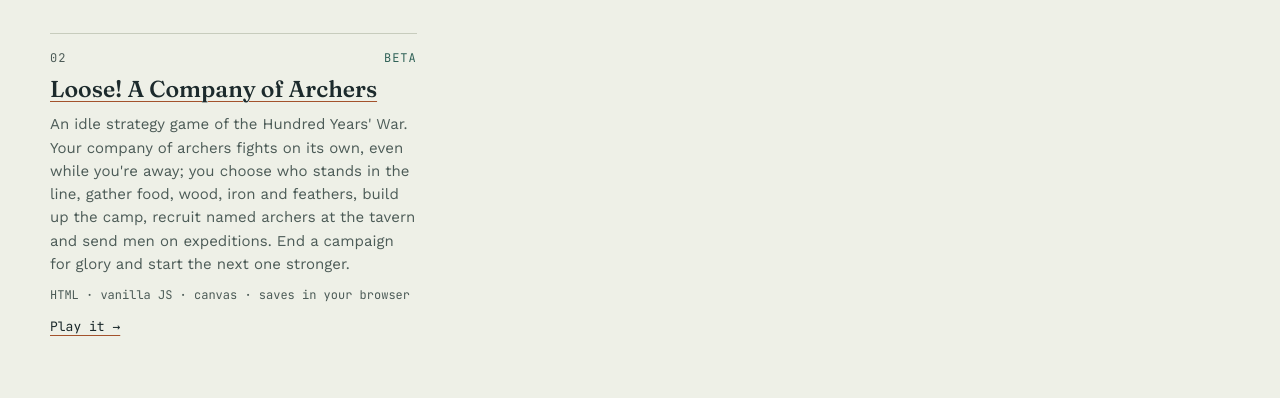
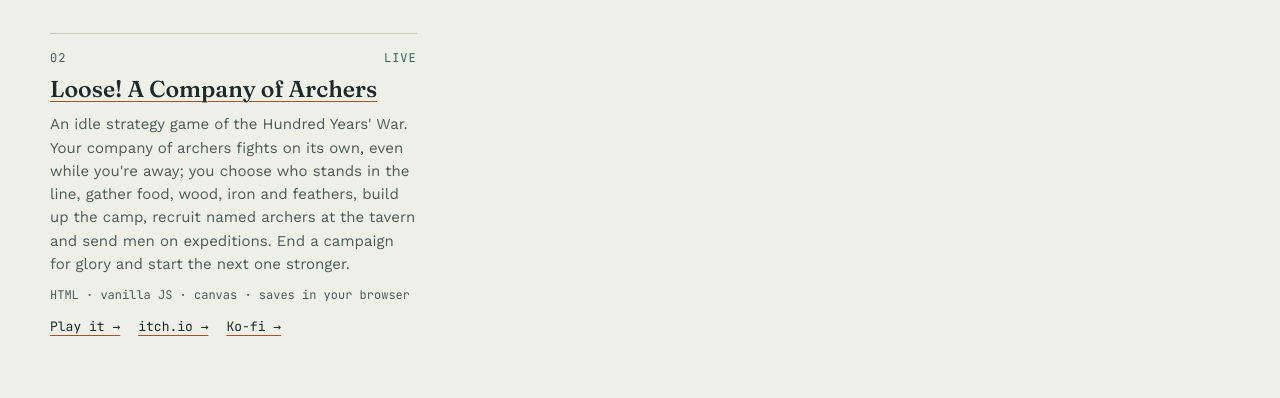
Before and after one commit to neilfletcher/neilfletcher.github.io, a plain HTML site: page index.html in a window 1280 px wide. Shown: the part 2720-3118 px from the top of the page. Drawn offline with nearby package versions, Linux system fonts and the light colour scheme.

Commit message:
Loose!: live, with itch.io and Ko-fi links
Co-Authored-By: Claude Opus 5.5 <noreply@anthropic.com>
Claude-Session: https://claude.ai/code/session_01LmehaXVrT5WUZCMfknNsv1

```diff
--- a/index.html
+++ b/index.html
@@ -516,12 +516,16 @@
         <div>
           <div class="entry-title-row">
             <h3><a href="https://neilfletcher.github.io/Loose/" target="_blank" rel="noopener">Loose! A Company of Archers</a></h3>
-            <span class="status">Beta</span>
+            <span class="status">Live</span>
           </div>
           <p>An idle strategy game of the Hundred Years' War. Your company of archers fights on its own, even while you're away; you choose who stands in the line, gather food, wood, iron and feathers, build up the camp, recruit named archers at the tavern and send men on expeditions. End a campaign for glory and start the next one stronger.</p>
           <div class="meta-row">
             <span class="stack">HTML &middot; vanilla JS &middot; canvas &middot; saves in your browser</span>
-            <a class="goto" href="https://neilfletcher.github.io/Loose/" target="_blank" rel="noopener">Play it &rarr;</a>
+            <span class="goto-group">
+              <a class="goto" href="https://neilfletcher.github.io/Loose/" target="_blank" rel="noopener">Play it &rarr;</a>
+              <a class="goto" href="https://trooperlooper.itch.io/loose" target="_blank" rel="noopener">itch.io &rarr;</a>
+              <a class="goto" href="https://ko-fi.com/trooperlooper" target="_blank" rel="noopener">Ko-fi &rarr;</a>
+            </span>
           </div>
         </div>
       </div>
```
